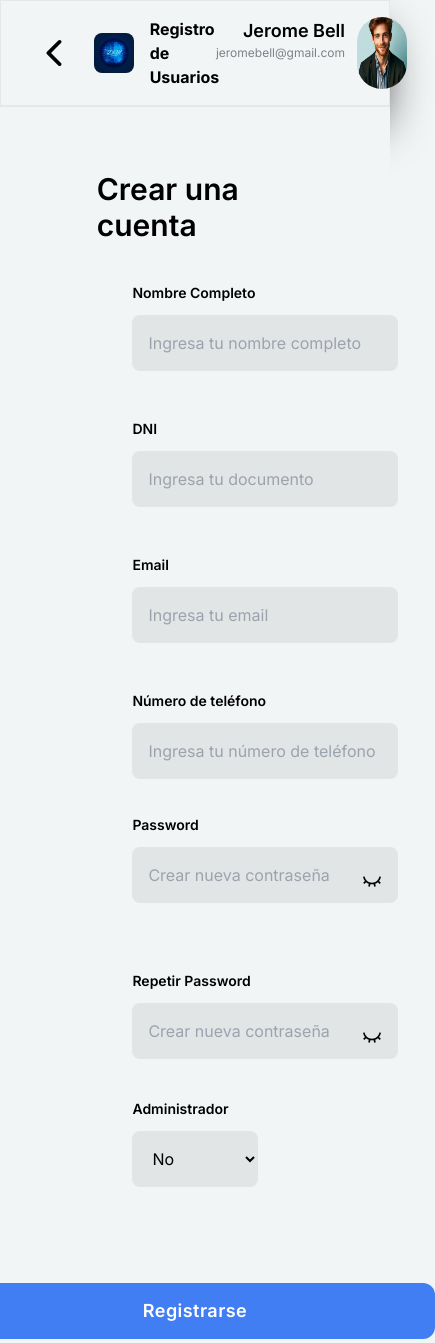
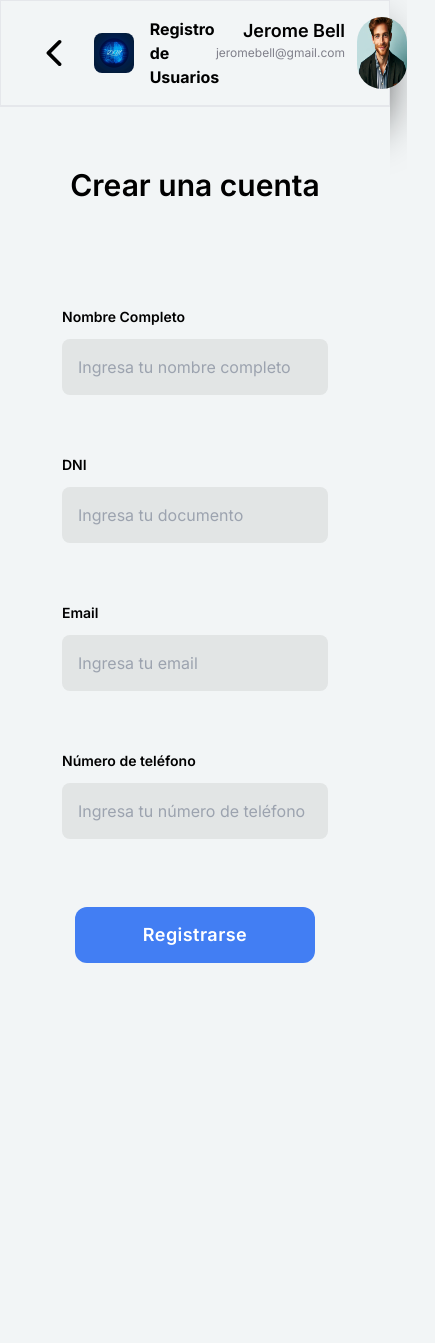
Before and after one commit to EliumNova/dumont, a Next.js app in the folder frontend/: page /admin/userRegistration in a window 390 px wide. Shown: the whole page, 435 px wide, since content can reach past the window. After the commit the page ends 979 px from the top, so only its background shows below. Built offline with nearby package versions, Linux system fonts and the light colour scheme.

Commit message:
add order system on input fields and responsive

```diff
--- a/frontend/app/admin/components/InputField.jsx
+++ b/frontend/app/admin/components/InputField.jsx
@@ -6,9 +6,19 @@ export default function InputField({
   placeholder,
   type = "text",
   required,
+  order = { flex: 0, grid: 0 },
 }) {
+  // Si `order` es un objeto con `flex` y `grid`, aplicamos esos valores en línea
+  const flexOrder = order.flex !== undefined ? order.flex : 0;
+  const gridOrder = order.grid !== undefined ? order.grid : 0;
+
   return (
-    <div className="flex flex-col gap-3 w-[32rem] p-4 my-2">
+    <div
+      style={{ order: flexOrder }} // Aplica el orden en línea para Flexbox
+      className={`flex flex-col gap-3 w-full lg:w-[32rem] p-4 my-2 ${
+        gridOrder !== 0 ? `xl:order-${gridOrder}` : ""
+      }`}
+    >
       <label htmlFor={id} className="text-sm font-semibold">
         {label}
       </label>
--- a/frontend/app/admin/components/PasswordField.jsx
+++ b/frontend/app/admin/components/PasswordField.jsx
@@ -1,5 +1,5 @@
-import { GoEye } from "react-icons/go"; // Asegúrate de importar los íconos necesarios
-import { RiEyeCloseLine } from "react-icons/ri"; // Asegúrate de importar los íconos necesarios
+import { GoEye } from "react-icons/go";
+import { RiEyeCloseLine } from "react-icons/ri";
 
 export default function PasswordField({
   label,
@@ -9,12 +9,19 @@ export default function PasswordField({
   togglePassword,
   onChange,
   required,
+  order = {}, // Props para ordenar en flex y grid
 }) {
+  const flexOrder = order.flex !== undefined ? `order-${order.flex}` : "";
+  const gridOrder = order.grid !== undefined ? `xl:order-${order.grid}` : "";
+
   return (
-    <div className="flex flex-col gap-3 w-[32rem] pt-1 p-4 my-2">
+    <div
+      className={`flex flex-col gap-3 w-full lg:w-[32rem] p-4 ${flexOrder} ${gridOrder}`}
+    >
       <label htmlFor={name} className="text-sm font-semibold">
         {label}
       </label>
+      <div className="relative">
         <input
           type={showPassword ? "text" : "password"}
           id={name}
@@ -23,19 +30,19 @@ export default function PasswordField({
           onChange={onChange}
           placeholder="Crear nueva contraseña"
           required={required}
-        className="bg-[#E2E5E5] h-14 rounded-lg p-4 text-base"
+          className="bg-[#E2E5E5] h-14 rounded-lg p-4 pr-12 text-base w-full"
         />
+        <div
+          className="absolute top-1/2 right-3 transform -translate-y-1/2 flex items-center cursor-pointer"
+          onClick={togglePassword}
+        >
           {showPassword ? (
-        <GoEye
-          onClick={togglePassword}
-          className="relative self-end bottom-11 right-4 w-5 h-5 cursor-pointer"
-        />
+            <GoEye className="w-5 h-5" />
           ) : (
-        <RiEyeCloseLine
-          onClick={togglePassword}
-          className="relative self-end bottom-11 right-4 w-5 h-5 cursor-pointer"
-        />
+            <RiEyeCloseLine className="w-5 h-5" />
           )}
+        </div>
+      </div>
     </div>
   );
 }
--- a/frontend/app/admin/userRegistration/page.js
+++ b/frontend/app/admin/userRegistration/page.jsx
@@ -4,6 +4,7 @@ import ReactInputMask from "react-input-mask";
 import InputField from "../components/InputField";
 import PasswordField from "../components/PasswordField";
 import ModalWindow from "../components/ModalWindow";
+import { Griffy } from "next/font/google";
 
 function UserRegistration() {
   const [showPassword, setShowPassword] = useState({
@@ -124,17 +125,21 @@ function UserRegistration() {
   };
 
   return (
-    <div className="flex flex-col gap-4 md:justify-center items-start h-[100%] w-3/4 p-12 m-auto flex-wrap">
+    <div className="container mx-auto flex flex-col justify-center items-center justify-center my-5">
       {modal ? <ModalWindow /> : <div></div>}
-      <div className="left-0 md:left-[9.5rem] relative ">
-        <h2 className="text-3xl md:text-5xl font-semibold">Crear una cuenta</h2>
-      </div>
+
+      <h2 className="text-3xl md:text-5xl font-semibold my-10">
+        Crear una cuenta
+      </h2>
+
       <form
         onSubmit={handleSubmit}
-        className="flex items-center flex-col w-full"
+        className="flex flex-col items-center w-full my-10"
       >
-        <div className="w-4/5 h-auto flex flex-row gap-x-8 flex-wrap justify-start items-center">
+        <div className="flex flex-col gap-x-8 w-full lg:justify-start items-center xl:grid xl:grid-rows-4 xl:grid-flow-col xl:justify-center xl:items-center">
+          <div className="flex flex-col gap-3">
             <InputField
+              order={{ flex: 1, grid: 1 }}
               label="Nombre Completo"
               id="name"
               value={registerUser.name}
@@ -143,6 +148,7 @@ function UserRegistration() {
               required
             />
             <InputField
+              order={{ flex: 2, grid: 1 }}
               label="DNI"
               id="dni"
               value={registerUser.dni}
@@ -151,6 +157,7 @@ function UserRegistration() {
               required
             />
             <InputField
+              order={{ flex: 3, grid: 1 }}
               label="Email"
               id="email"
               value={registerUser.email}
@@ -159,7 +166,8 @@ function UserRegistration() {
               type="email"
               required
             />
-          <div className="flex flex-col gap-3 w-[32rem] p-4 my-2">
+
+            <div className="order-4 flex flex-col gap-3 w-full lg:w-[32rem] p-4 my-2 ">
               <label htmlFor="phone" className="text-sm font-semibold">
                 Número de teléfono
               </label>
@@ -172,7 +180,9 @@ function UserRegistration() {
                 className="bg-[#E2E5E5] h-14 rounded-lg p-4 text-base"
               />
             </div>
-          <PasswordField
+          </div>
+
+          {/* <PasswordField
             label="Password"
             name="password"
             value={registerUser.password}
@@ -182,6 +192,7 @@ function UserRegistration() {
             }
             onChange={handleChange}
             required
+            order={{ flex: 1, grid: 2 }} // Define el order para flex y grid
           />
           <PasswordField
             label="Repetir Password"
@@ -193,8 +204,10 @@ function UserRegistration() {
             }
             onChange={handleChange}
             required
-          />
-          <div className="flex flex-col gap-3 w-[32rem] pt-1 p-4 my-2 relative bottom-7">
+            order={{ flex: 1, grid: 2 }} // Define el order para flex y grid
+          /> */}
+          {/*
+          <div className="flex flex-col gap-3 w-full lg:w-[32rem] p-4 order-1">
             <label htmlFor="admin" className="text-sm font-semibold">
               Administrador
             </label>
@@ -209,7 +222,7 @@ function UserRegistration() {
               <option value="true">Sí</option>
               <option value="false">No</option>
             </select>
-          </div>
+          </div> */}
         </div>
         {errorMessage && (
           <div className="p-2 h-8 text-xs rounded flex justify-center items-center bg-red-700 text-white font-medium relative">
@@ -218,7 +231,7 @@ function UserRegistration() {
         )}
         <button
           type="submit"
-          className="w-[30rem] h-14 relative top-11 bg-[#427EF3] rounded-xl text-white text-lg tracking-wide font-semibold"
+          className="w-60 lg:w-[30rem] h-14 relative top-11 bg-[#427EF3] rounded-xl text-white text-lg tracking-wide font-semibold"
         >
           Registrarse
         </button>
--- a/frontend/app/layout.js
+++ b/frontend/app/layout.js
@@ -12,9 +12,9 @@ export const metadata = {
 export default function RootLayout({ children }) {
   return (
     <html lang="en">
-       <body className={inter.className}>
-       <StoreProvider> {children}</StoreProvider>
-        </body>
+      <body className={inter.className}>
+        <StoreProvider> {children}</StoreProvider>
+      </body>
     </html>
   );
 }
```
Lines whose indentation alone changed are shown as unchanged.
